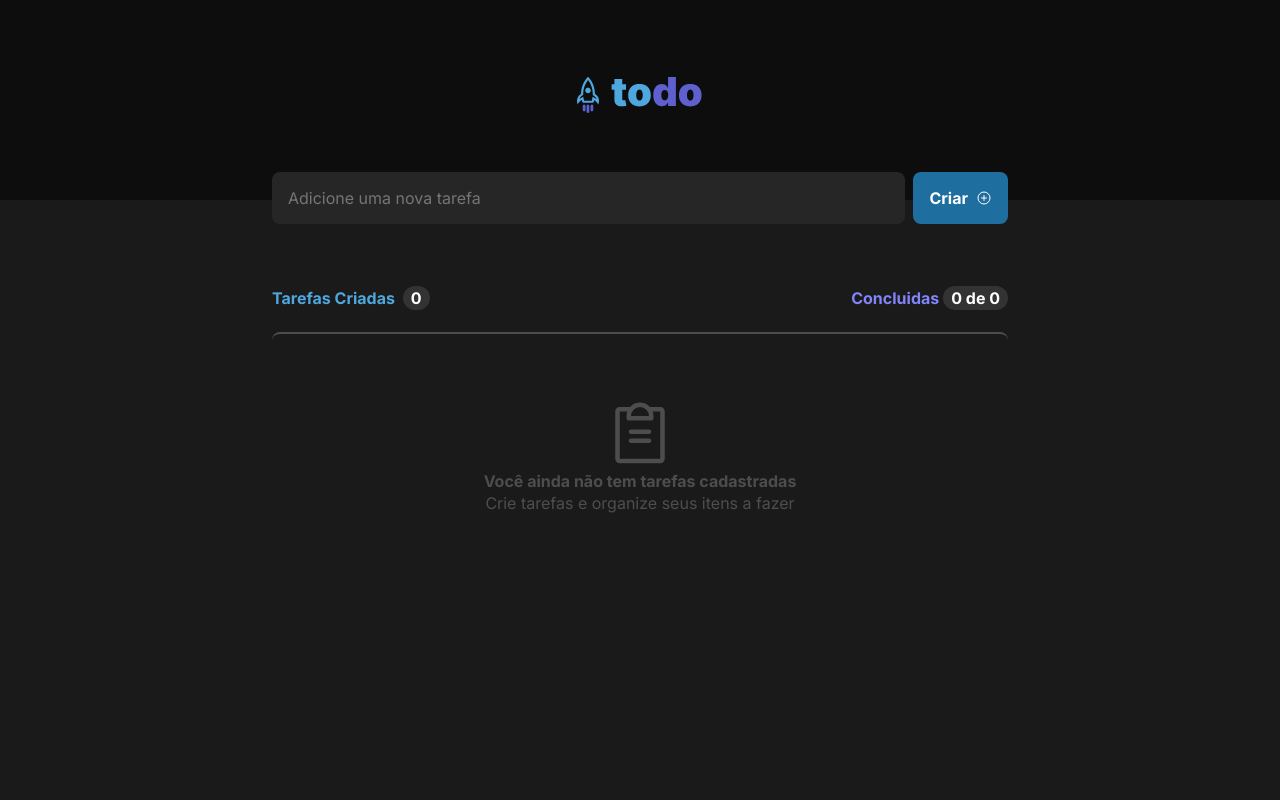
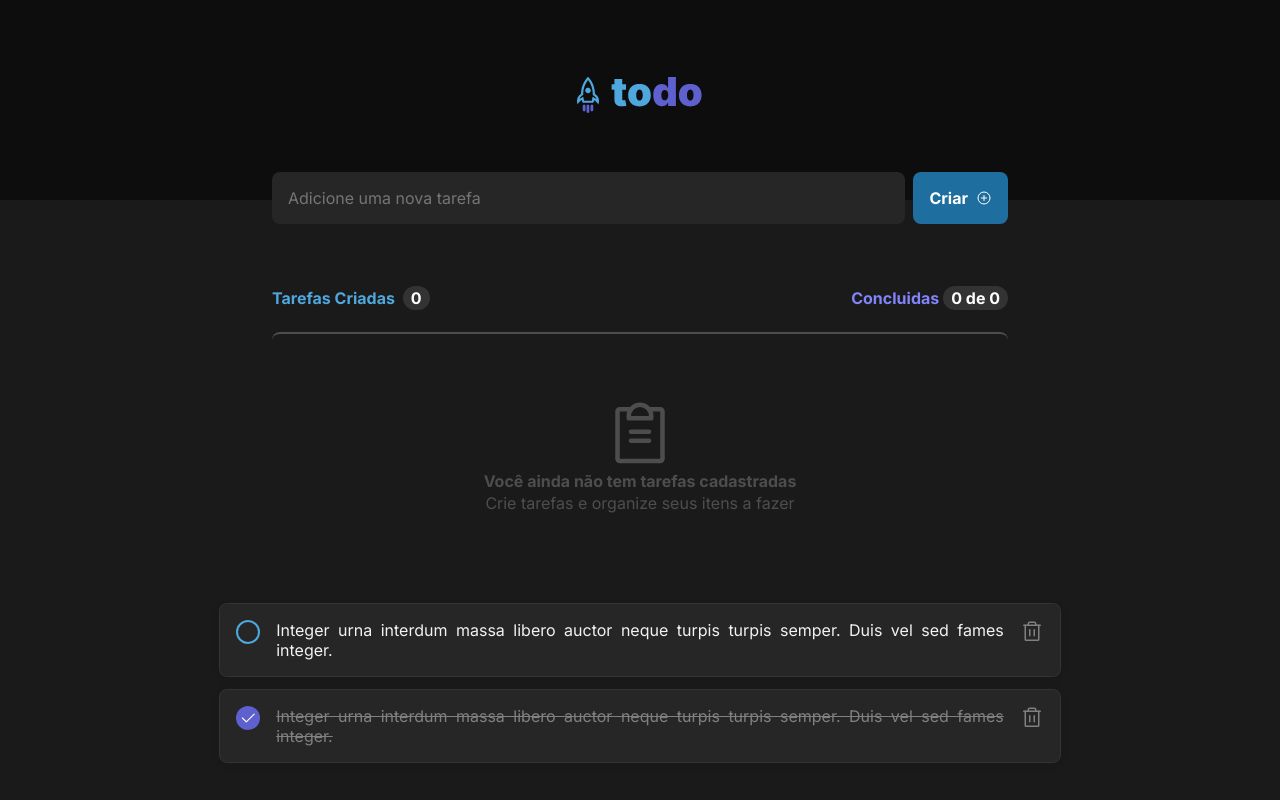
Before and after one commit to leticiar-io/todo-challenge, a React (Vite) app: page / in a window 1280 px wide. Built offline with nearby package versions, Linux system fonts and the light colour scheme.

Commit message:
adding and styling new components

```diff
--- a/src/components/ListContent.module.css
+++ b/src/components/ListContent.module.css
@@ -61,7 +61,11 @@
   text-align: center;
 }
 
-
+.listItemsContainer{
+  display: flex;
+  flex-direction: column;
+  /* width: 100%; */
+}
 
 @media(max-width: 768px) {
     html {
--- a/src/components/ListContent.tsx
+++ b/src/components/ListContent.tsx
@@ -25,7 +25,8 @@ export function ListContent() {
       </div>
 
       <main className={styles.listItemsContainer}>
-        <ListItem />
+        <ListItem isDone={false} content={"Integer urna interdum massa libero auctor neque turpis turpis semper. Duis vel sed fames integer."} />
+        <ListItem isDone={true} content={"Integer urna interdum massa libero auctor neque turpis turpis semper. Duis vel sed fames integer."} />
       </main>
     </div>
   );
--- a/src/components/ListItem.module.css
+++ b/src/components/ListItem.module.css
@@ -0,0 +1,75 @@
+.container {
+    display: flex;
+    justify-content: space-between;
+
+    background-color: var(--gray-500);
+    padding: 1rem;
+    gap: 0.75rem;
+    border-radius: 8px;
+
+    border: 1px solid var(--gray-400);
+    box-shadow: 0px 2px 8px rgba(0, 0, 0, 0.06);
+}
+
+.container:not(:first-child) {
+    margin-top: 0.75rem;
+}
+
+.toggle {
+    width: 1.5rem;
+    height: 1.5rem;
+
+    border: 2px solid var(--blue);
+    border-radius: 3rem;
+    background-color: transparent;
+
+    cursor: pointer;
+}
+
+.toggleSelected {
+    width: 1.5rem;
+    height: 1.5rem;
+
+    background-color: var(--purple-500);
+    color: var(--white);
+
+    display: flex;
+    justify-content: center;
+    align-items: center;
+
+    border-width: 0px;
+    border-radius: 3rem;
+
+    cursor: pointer;
+}
+
+.deleteButton {
+    width: 1.5rem;
+    height: 1.5rem;
+
+    display: flex;
+    justify-content: center;
+    align-items: center;
+
+    background-color: transparent;
+    border-width: 0px;
+    color: var(--gray-300);
+}
+
+.textSelected,
+.textItem {
+  grid-area: text;
+  width: 90%;
+  text-align: justify;
+  color: var(--gray-100);
+}
+
+.textSelected {
+  text-decoration-line: line-through;
+  color: var(--gray-300);
+}
+
+.deleteButton:hover {
+    color: var(--red-500);
+    cursor: pointer;
+}
--- a/src/components/ListItem.tsx
+++ b/src/components/ListItem.tsx
@@ -1,9 +1,22 @@
+import { Check, Trash } from "phosphor-react";
 import styles from "./ListItem.module.css";
 
-export function ListItem() {
+interface ListItemProps {
+  isDone: boolean;
+  content: string;
+}
+
+export function ListItem({ isDone, content }: ListItemProps) {
   return (
     <div className={styles.container}>
+      <button className={isDone ? styles.toggleSelected : styles.toggle}>
+        {isDone ? <Check size={18} /> : null}
+      </button>
 
+      <p className={isDone ? styles.textSelected : styles.textItem}>{content}</p>
+      <button className={styles.deleteButton}>
+        <Trash size={24} />
+      </button>
     </div>
   );
 }
```
